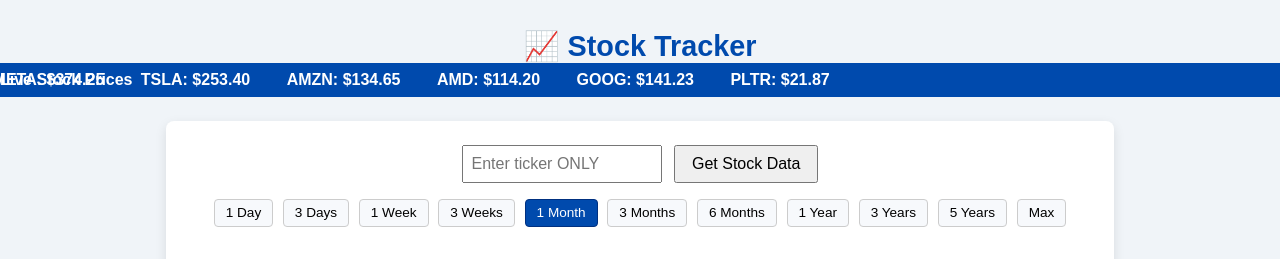
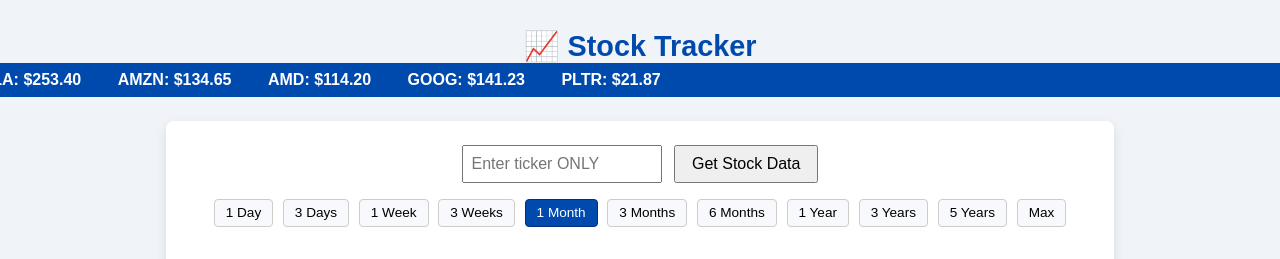
Before and after one commit to zarikvirani45/stock-tracker, a Flask app: page / in a window 1280 px wide. Shown: the top 259 px of the page. Run offline with Flask 3, Linux system fonts and the light colour scheme.

Commit message:
updated layout and format changed ticker search

```diff
--- a/templates/index.html
+++ b/templates/index.html
@@ -151,7 +151,6 @@
 
   <!-- Stock Prices Marquee -->
   <div class="price-strip">
-    <div class="ticker-item">Live Stock Prices</div>
     <div id="price-marquee">
       <span class="ticker-item">AAPL: $192.30</span>
       <span class="ticker-item">NVDA: $478.55</span>
```
